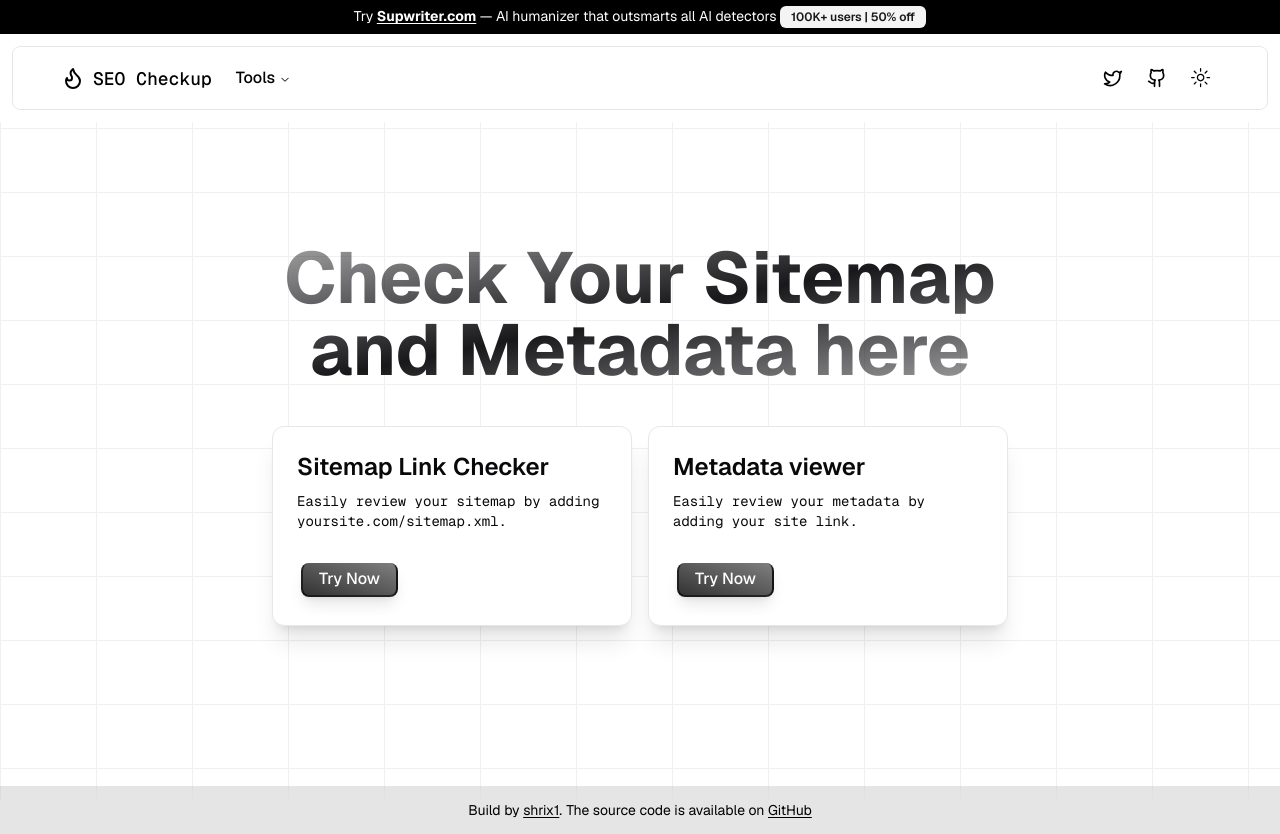
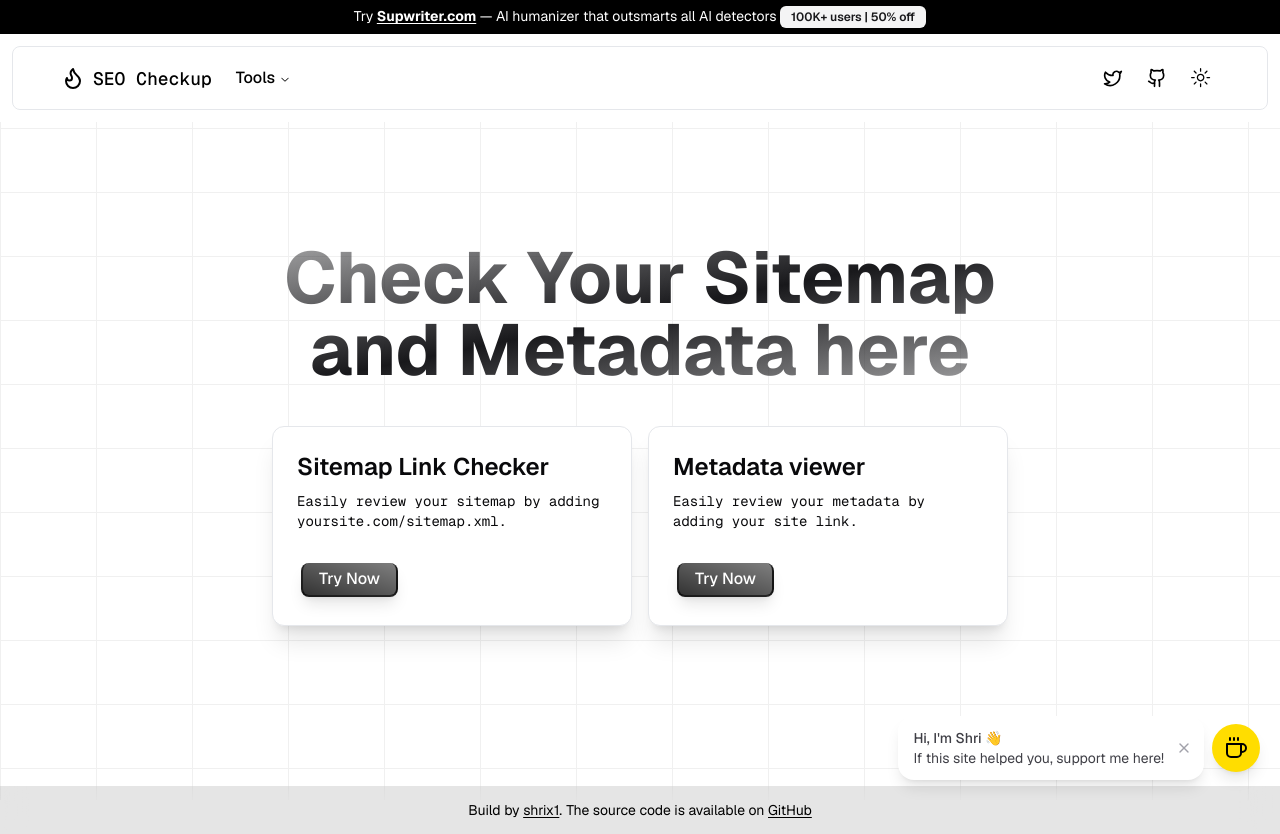
Before and after one commit to shrix1/seo-checkup, a Next.js app: page / in a window 1280 px wide. Built offline with nearby package versions, Linux system fonts and the light colour scheme.

Commit message:
Add buy my coffee widget

```diff
--- a/app/(tools)/metadata/input-field.tsx
+++ b/app/(tools)/metadata/input-field.tsx
@@ -27,12 +27,14 @@ const InputFieldMetadata = ({ query }: { query: string }) => {
     (async () => {
       await handleSubmit();
     })();
+    // eslint-disable-next-line react-hooks/exhaustive-deps
   }, []);
 
   useEffect(() => {
     if (value) {
       router.push(`/metadata?q=${encodeURIComponent(value)}`);
     }
+    // eslint-disable-next-line react-hooks/exhaustive-deps
   }, [value]);
 
   async function handleSubmit() {
--- a/app/(tools)/sitemap/input-field.tsx
+++ b/app/(tools)/sitemap/input-field.tsx
@@ -37,6 +37,7 @@ const InputField = ({ query }: { query: string }) => {
     if (value) {
       router.push(`/sitemap?q=${encodeURIComponent(value)}`);
     }
+    // eslint-disable-next-line react-hooks/exhaustive-deps
   }, [value]);
 
   useEffect(() => {
@@ -46,6 +47,7 @@ const InputField = ({ query }: { query: string }) => {
       setBaseUrl(base);
       setData(urls);
     })();
+    // eslint-disable-next-line react-hooks/exhaustive-deps
   }, []);
 
   async function getUrls(): Promise<{
--- a/app/layout.tsx
+++ b/app/layout.tsx
@@ -7,6 +7,7 @@ import { ThemeProvider } from "@/components/theme"
 import Footer from "@/components/footer"
 import { constructMetadata } from "@/lib/utils"
 import AdBanner from "@/components/ad-banner"
+import BuyMeCoffee from "@/components/buy-me-coffee"
 
 export const metadata: Metadata = constructMetadata({
   canonical: "/",
@@ -39,6 +40,7 @@ export default function RootLayout({
           {children}
           <Footer />
         </ThemeProvider>
+        <BuyMeCoffee />
       </body>
     </html>
   )
--- /dev/null
+++ b/components/buy-me-coffee.tsx
@@ -0,0 +1,53 @@
+"use client"
+
+import { useState, useEffect } from "react"
+import { Coffee, X } from "lucide-react"
+
+export default function BuyMeCoffee() {
+  const [showMessage, setShowMessage] = useState(false)
+
+  useEffect(() => {
+    const dismissed = localStorage.getItem("bmc-dismissed")
+    if (!dismissed) {
+      setShowMessage(true)
+    }
+  }, [])
+
+  const handleClose = () => {
+    setShowMessage(false)
+    localStorage.setItem("bmc-dismissed", "true")
+  }
+
+  return (
+    <div className="fixed bottom-5 right-5 z-50 flex items-center gap-2">
+      {showMessage && (
+        <div className="flex items-center gap-2 bg-white dark:bg-zinc-800 rounded-2xl shadow-lg pl-4 pr-2 py-3">
+          <a
+            href="https://www.buymeacoffee.com/shrix1"
+            target="_blank"
+            rel="noopener noreferrer"
+            className="text-sm text-zinc-700 dark:text-zinc-300 hover:text-zinc-900 dark:hover:text-zinc-100"
+          >
+            <span className="font-medium">Hi, I&apos;m Shri 👋</span>
+            <br />
+            If this site helped you, support me here!
+          </a>
+          <button
+            onClick={handleClose}
+            className="text-zinc-400 hover:text-zinc-600 dark:hover:text-zinc-300 p-1"
+          >
+            <X className="w-4 h-4" />
+          </button>
+        </div>
+      )}
+      <a
+        href="https://www.buymeacoffee.com/shrix1"
+        target="_blank"
+        rel="noopener noreferrer"
+        className="bg-[#FFDD00] hover:bg-[#FFDD00]/90 p-3 rounded-full shadow-lg transition-all hover:scale-110"
+      >
+        <Coffee className="w-6 h-6 text-black" />
+      </a>
+    </div>
+  )
+}
```
